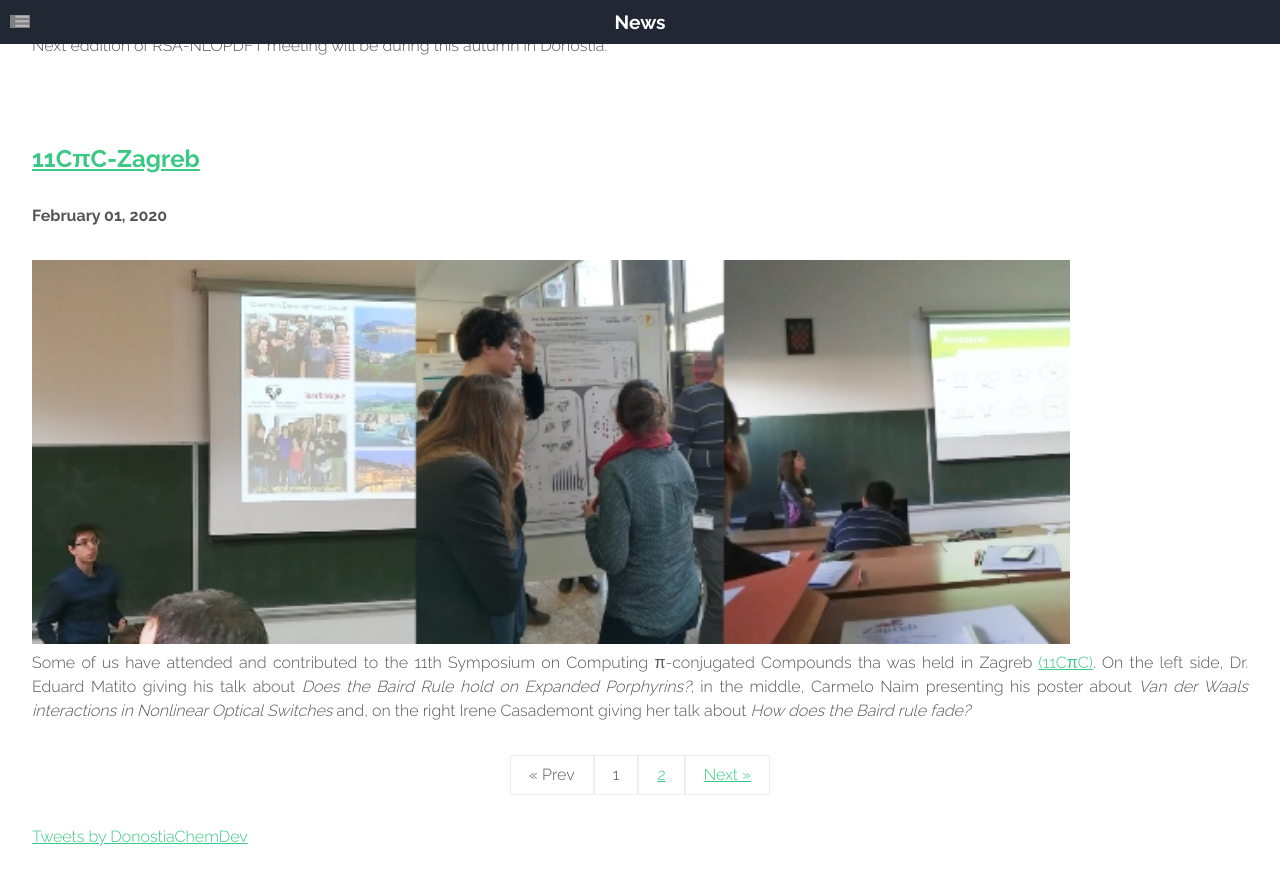
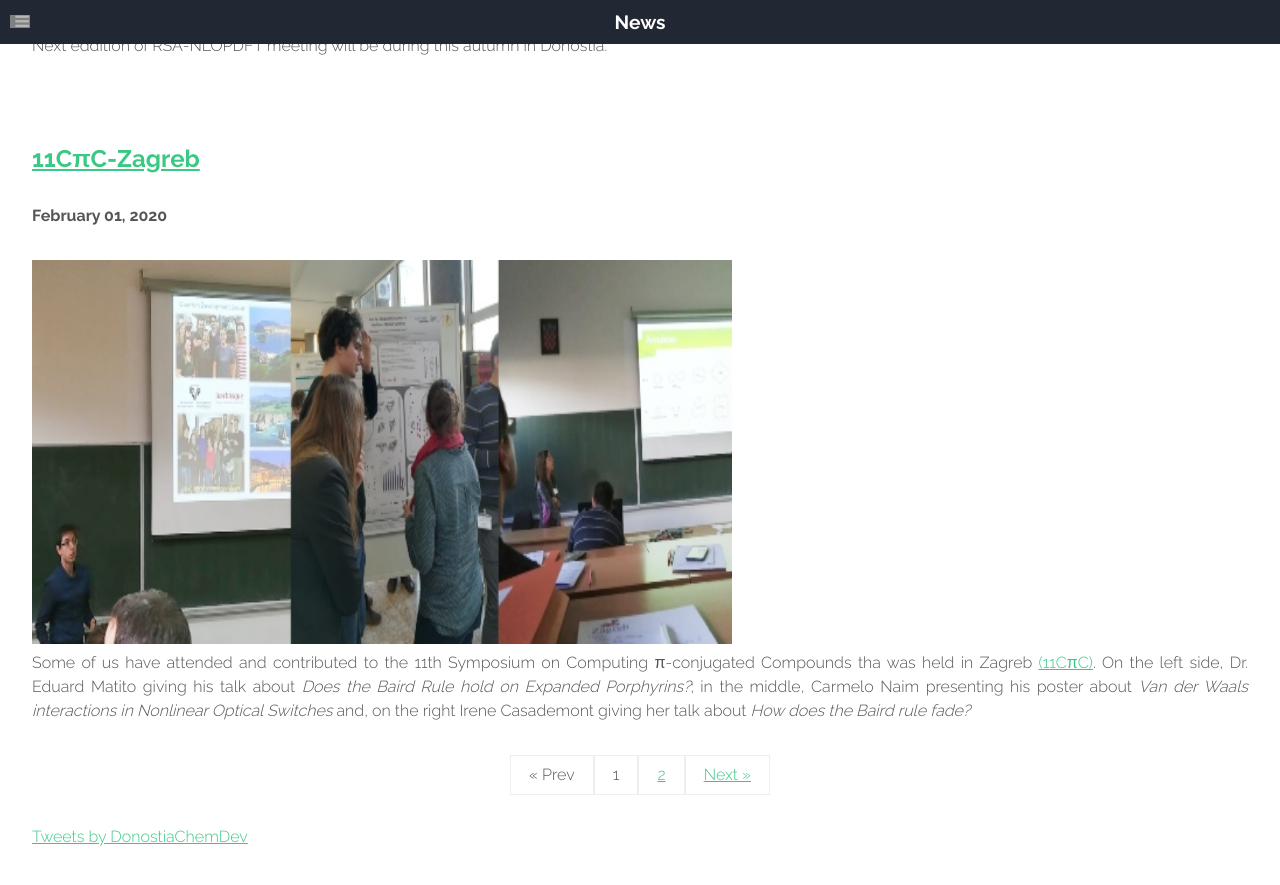
Before and after one commit to old-jekyll-templates/Horizons-Jekyll-Theme, a Jekyll site: the page built from blog/index.html, in a window 1280 px wide and 900 px high, scrolled down 2061 px. Shown: the top 885 px of the window. Built offline with Jekyll 4.4.1, drawn with Linux system fonts in a browser that asks for light colours; the list of posts is cut into pages by our own code; comment, search, counter and statistics services are not loaded; grey boxes are pictures that could not be loaded.

Commit message:
Update index.html

```diff
--- a/blog/index.html
+++ b/blog/index.html
@@ -23,7 +23,7 @@ layout: main
 
 							<a href="{{post.url | prepend: site.baseurl}}"><h2>{{ post.title }}</h2></a>
 							<p>{{ post.subtitle }}</p>
-			                                   <img src="{{ site.baseurl }}/assets/{{ post.featured }}" alt="" style="height: 30vw;">    <!--   style="height: 30vw; max-width: 700px"-->
+			                                   <img src="{{ site.baseurl }}/assets/{{ post.featured }}" alt="" style="height: 30vw; max-width: 700px">    <!--   style="height: 30vw; max-width: 700px"-->
 							{{ post.excerpt }}
 						     </li>
 						{% endfor %}
```
